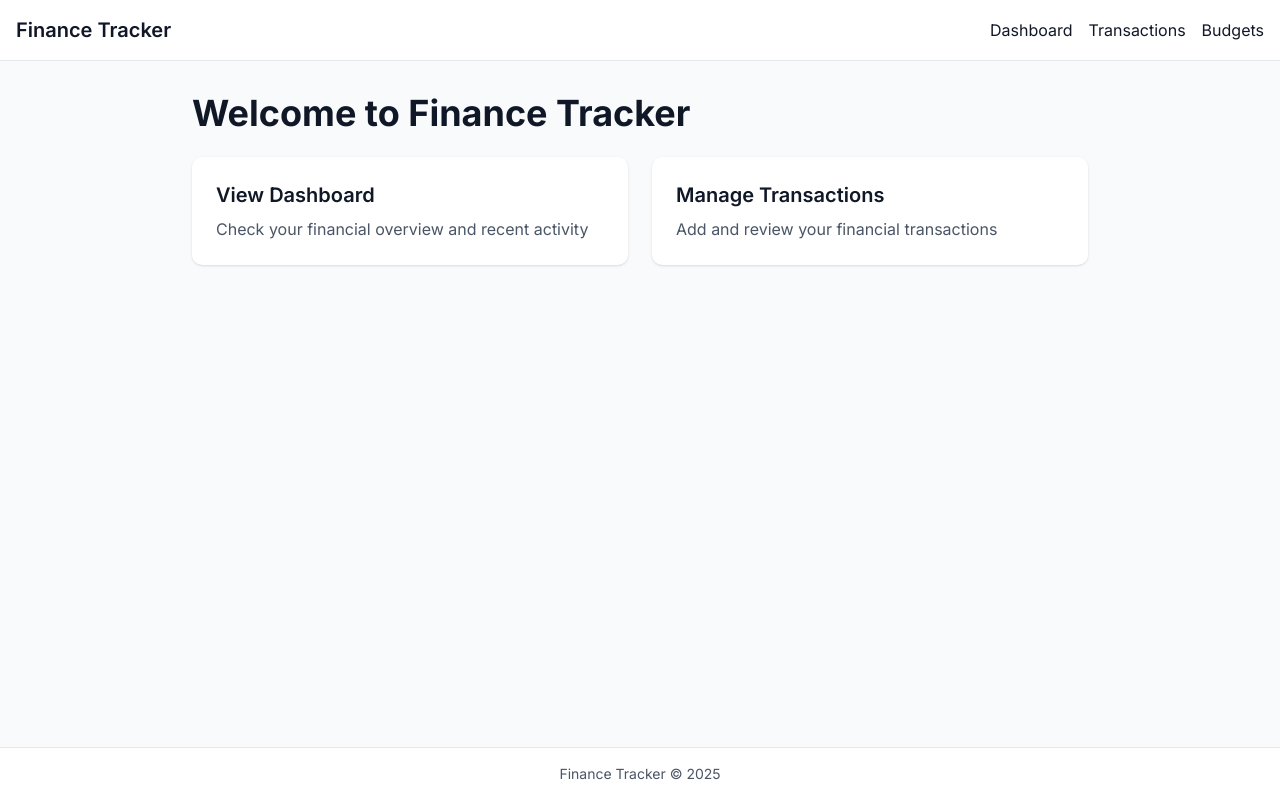
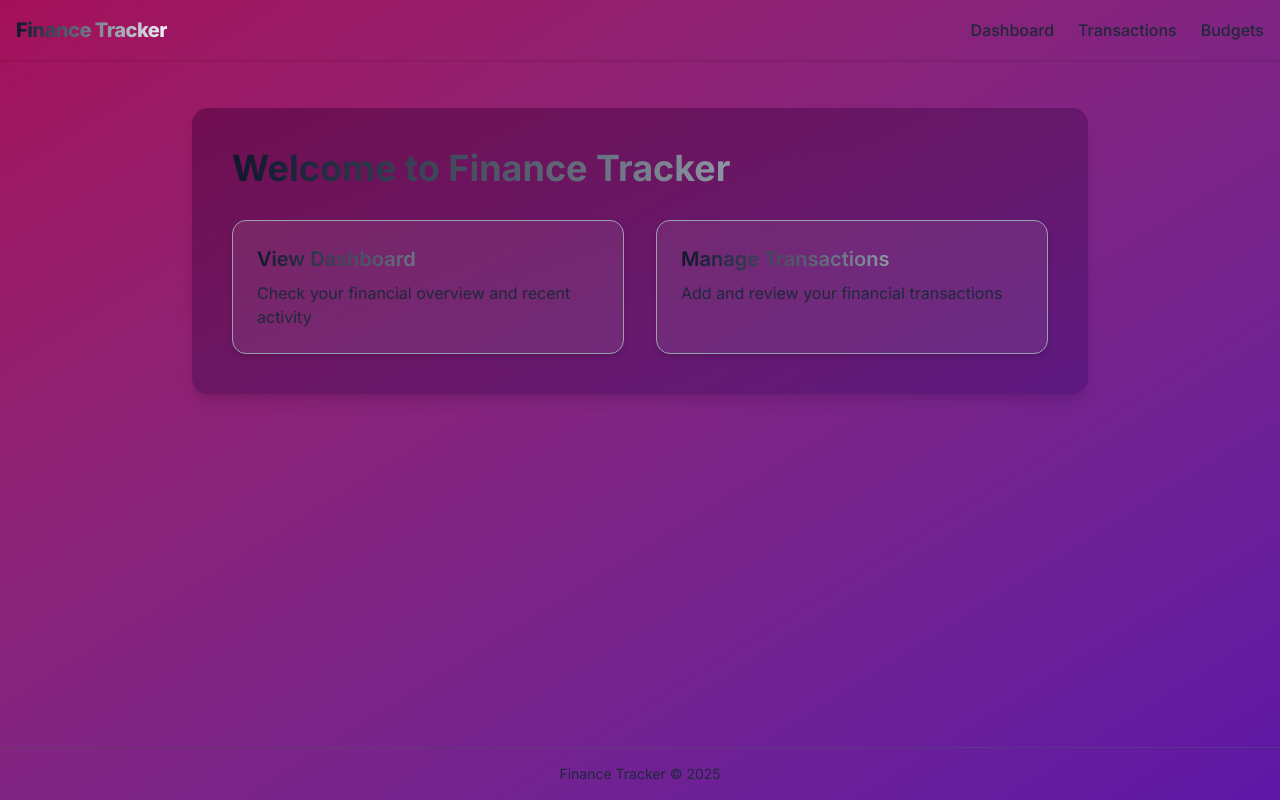
Before and after one commit to Jamil-4khtar/finance-tracker, a Next.js app: page / in a window 1280 px wide. Built offline with nearby package versions, Linux system fonts and the light colour scheme.

Commit message:
feat: enhance UI with new brand gradients and improved layout styles

```diff
--- a/app/globals.css
+++ b/app/globals.css
@@ -76,6 +76,12 @@
   --sidebar-accent-foreground: oklch(0.208 0.042 265.755);
   --sidebar-border: oklch(0.929 0.013 255.508);
   --sidebar-ring: oklch(0.704 0.04 256.788);
+  --brand-gradient-from: #a50f5a;
+  --brand-gradient-to: #5e16a7;
+  --brand-card-from: #51044093;
+  --brand-card-to: #3a076c65;
+  --brand-dark-shade: #23212150;
+  --brand-light-shade: #fffafa13;
 }
 
 .dark {
@@ -116,6 +122,7 @@
   * {
     @apply border-border outline-ring/50;
   }
+
   body {
     @apply bg-background text-foreground;
   }
--- a/app/layout.tsx
+++ b/app/layout.tsx
@@ -11,23 +11,35 @@ export default function RootLayout({
 }) {
   return (
     <html lang="en" className="h-full">
-      <body className={`${inter.className} min-h-full bg-gray-50 dark:bg-zinc-950 text-gray-900 dark:text-gray-100`}>
+      <body
+        className={`
+          ${inter.className} min-h-full
+          bg-gradient-to-br from-[var(--brand-gradient-from)] to-[var(--brand-gradient-to)]
+          dark:bg-gradient-to-br dark:from-[oklch(0.129_0.042_264.695)] dark:to-[oklch(0.208_0.042_265.755)]
+          text-gray-900 dark:text-gray-100
+        `}
+      >
         <div className="min-h-screen flex flex-col">
-          <nav className="bg-white dark:bg-zinc-900 border-b border-gray-200 dark:border-zinc-800">
+          <nav className="shadow-sm">
             <div className="container mx-auto px-4 py-4">
               <div className="flex justify-between items-center">
-                <Link href="/" className="text-xl font-semibold">Finance Tracker</Link>
-                <div className="space-x-4">
-                  <a href="/dashboard" className="hover:text-primary">Dashboard</a>
-                  <a href="/transactions" className="hover:text-primary">Transactions</a>
-                  <a href="/budgets" className="hover:text-primary">Budgets</a>
+                <Link
+                  href="/"
+                  className="text-xl font-extrabold bg-gradient-to-r from-primary to-secondary bg-clip-text text-transparent tracking-tight"
+                >
+                  Finance Tracker
+                </Link>
+                <div className="space-x-6">
+                  <Link href="/dashboard" className="font-medium text-gray-800 dark:text-gray-200 hover:text-primary transition-colors">Dashboard</Link>
+                  <Link href="/transactions" className="font-medium text-gray-800 dark:text-gray-200 hover:text-primary transition-colors">Transactions</Link>
+                  <Link href="/budgets" className="font-medium text-gray-800 dark:text-gray-200 hover:text-primary transition-colors">Budgets</Link>
                 </div>
               </div>
             </div>
           </nav>
           <main className="flex-1">{children}</main>
-          <footer className="bg-white dark:bg-zinc-900 border-t border-gray-200 dark:border-zinc-800">
-            <div className="container mx-auto px-4 py-4 text-center text-sm text-gray-600 dark:text-gray-400">
+          <footer className="border-t border-gray-600/50 dark:border-zinc-800/50">
+            <div className="container mx-auto px-4 py-4 text-center text-sm text-gray-800 dark:text-gray-400">
               Finance Tracker © {new Date().getFullYear()}
             </div>
           </footer>
--- a/app/page.tsx
+++ b/app/page.tsx
@@ -2,23 +2,29 @@ import Link from 'next/link'
 
 export default function HomePage() {
   return (
-    <div className="container mx-auto px-4 py-8">
-      <div className="max-w-4xl mx-auto">
-        <h1 className="text-4xl font-bold mb-6">Welcome to Finance Tracker</h1>
-        <div className="grid gap-6 md:grid-cols-2">
+    <div className="container mx-auto px-4 py-12">
+      <div className="max-w-4xl mx-auto bg-gradient-to-br from-[var(--brand-card-from)] to-[var(--brand-card-to)] dark:from-[oklch(0.129_0.042_264.695)] dark:to-[oklch(0.208_0.042_265.755)] rounded-2xl shadow-lg p-10">
+        <h1 className="text-4xl font-bold mb-8 bg-gradient-to-r from-primary to-secondary bg-clip-text text-transparent">
+          Welcome to Finance Tracker
+        </h1>
+        <div className="grid gap-8 md:grid-cols-2">
           <Link
             href="/dashboard"
-            className="p-6 bg-white dark:bg-zinc-900 rounded-lg shadow-sm hover:shadow-md transition-shadow"
+            className="group p-6 rounded-xl shadow-md bg-[var(--brand-light-shade)] dark:bg-zinc-900/80 border border-gray-400 dark:border-zinc-800 hover:scale-[1.03] hover:shadow-xl transition-all duration-200"
           >
-            <h2 className="text-xl font-semibold mb-2">View Dashboard</h2>
-            <p className="text-gray-600 dark:text-gray-400">Check your financial overview and recent activity</p>
+            <h2 className="text-xl font-semibold mb-2 bg-gradient-to-r from-primary to-secondary bg-clip-text text-transparent group-hover:from-secondary group-hover:to-primary transition-colors">
+              View Dashboard
+            </h2>
+            <p className="text-gray-800 dark:text-gray-300">Check your financial overview and recent activity</p>
           </Link>
           <Link
             href="/transactions"
-            className="p-6 bg-white dark:bg-zinc-900 rounded-lg shadow-sm hover:shadow-md transition-shadow"
+            className="group p-6 rounded-xl shadow-md bg-[var(--brand-light-shade)] dark:bg-zinc-900/80 border border-gray-400 dark:border-zinc-800 hover:scale-[1.03] hover:shadow-xl transition-all duration-200"
           >
-            <h2 className="text-xl font-semibold mb-2">Manage Transactions</h2>
-            <p className="text-gray-600 dark:text-gray-400">Add and review your financial transactions</p>
+            <h2 className="text-xl font-semibold mb-2 bg-gradient-to-r from-primary to-secondary bg-clip-text text-transparent group-hover:from-secondary group-hover:to-primary transition-colors">
+              Manage Transactions
+            </h2>
+            <p className="text-gray-800 dark:text-gray-300">Add and review your financial transactions</p>
           </Link>
         </div>
       </div>
```
